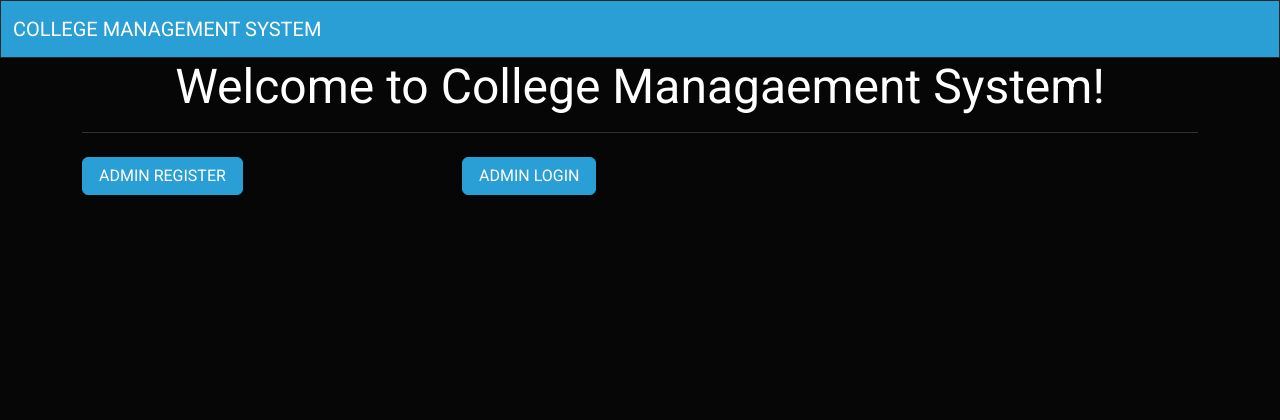
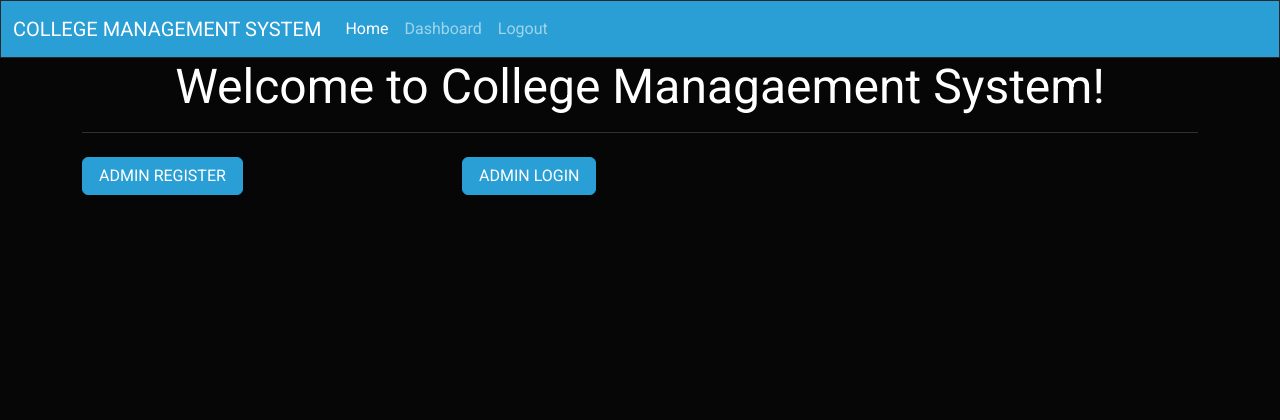
Before and after one commit to chalindunis/College-Management-System, a CodeIgniter app: page /database/index.php/welcome/index in a window 1280 px wide. Shown: the top 420 px of the page. Run offline with CodeIgniter, Linux system fonts and the light colour scheme; data that the repository does not hold is empty.

Commit message:
update the header nav bar | create logout function and prevent access the admin pages by unauthorized person.

```diff
--- a/application/controllers/Welcome.php
+++ b/application/controllers/Welcome.php
@@ -3,21 +3,6 @@ defined('BASEPATH') OR exit('No direct script access allowed');
 
 class Welcome extends MY_Controller {
 
-	/**
-	 * Index Page for this controller.
-	 *
-	 * Maps to the following URL
-	 * 		http://example.com/index.php/welcome
-	 *	- or -
-	 * 		http://example.com/index.php/welcome/index
-	 *	- or -
-	 * Since this controller is set as the default controller in
-	 * config/routes.php, it's displayed at http://example.com/
-	 *
-	 * So any other public methods not prefixed with an underscore will
-	 * map to /index.php/welcome/<method_name>
-	 * @see https://codeigniter.com/userguide3/general/urls.html
-	 */
 	public function index()
 	{
 		$this->load->model('queries');
@@ -74,6 +59,8 @@ class Welcome extends MY_Controller {
 
 	public function Login()
 	{
+		if ($this->session->userdata('user_id'))//to avoid admin to go back login page from admin dashboard
+			return redirect("admin/dashboard");
 		$this->load->view('login');
 	}
 
@@ -109,5 +96,9 @@ class Welcome extends MY_Controller {
 			$this->Login();
 		}
 	}
+	 public function logout() {
+		$this->session->unset_userdata('user_id');
+		return redirect("welcome/login");
+	 }
 
 }
--- a/application/views/inc/header.php
+++ b/application/views/inc/header.php
@@ -18,7 +18,25 @@ defined('BASEPATH') OR exit('No direct script access allowed');
 	<nav class="navbar navbar-expand-lg bg-primary" data-bs-theme="dark">
 		<div class="container-fluid">
 			<a class="navbar-brand" href="#">COLLEGE MANAGEMENT SYSTEM</a>
+            <button class="navbar-toggler" type="button" data-bs-toggle="collapse" data-bs-target="#navbarColor01" aria-controls="navbarColor01" aria-expanded="false" aria-label="Toggle navigation">
+            <span class="navbar-toggler-icon"></span>
+            </button>
+            <div class="collapse navbar-collapse" id="navbarColor01">
+            <ul class="navbar-nav mr-auto">
+                <li class="nav-item">
+                    <a class="nav-link active" href="">Home
+                        <span class="visually-hidden">(current)</span>
+                    </a>
+                </li>
+                <li class="nav-item">
+                    <a class="nav-link" href="<?php echo base_url('index.php/admin/dashboard'); ?>">Dashboard</a>
+                </li>
+                <li class="nav-item">
+                    <a class="nav-link" href="<?php echo base_url('index.php/welcome/logout'); ?>">Logout</a>
+                </li>
 
-		</div>
-	</nav>
+
+            </div>
+        </div>
+    </nav>
 </div>
```
Also changed, not shown: application/controllers/Admin.php (+20 -1 lines).
